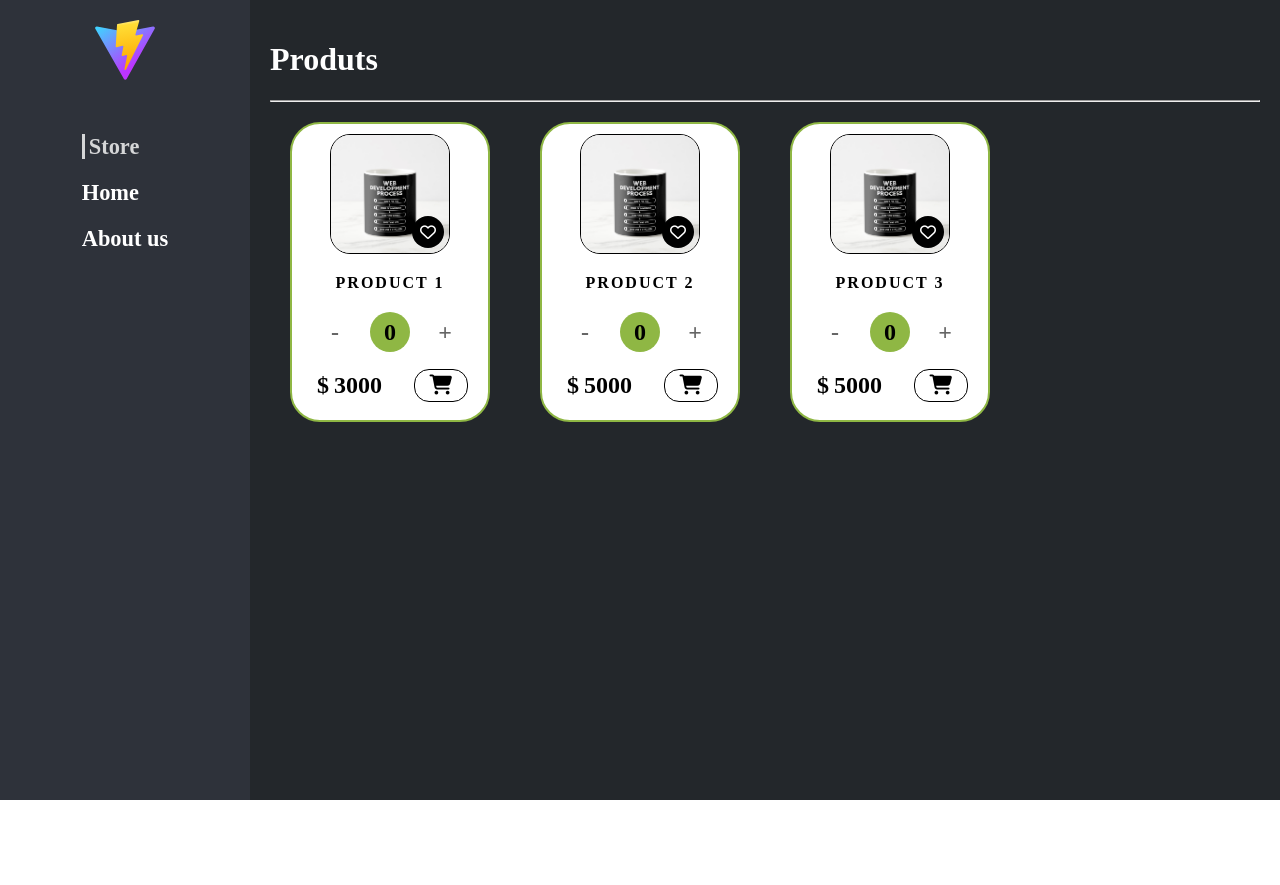
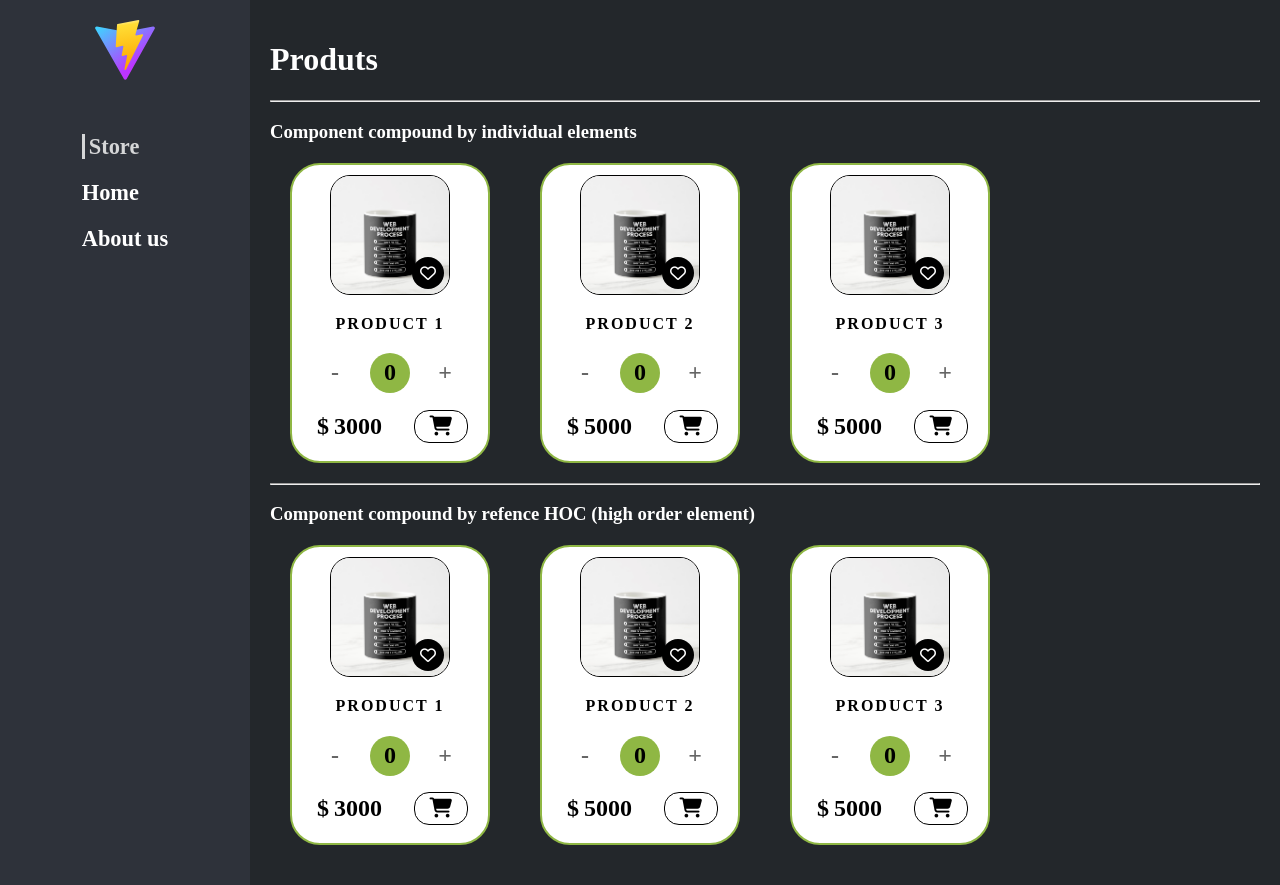
Before and after one commit to DevArthuro/react-advance, a React (Vite) app in the folder 3.component-compound/: page /shopping in a window 1280 px wide. Before the commit the page ends 800 px from the top, so only its background shows below. Built offline with nearby package versions, Linux system fonts and the light colour scheme.

Commit message:
refactor: Implement pattern Component Compound by HOC or parent reference

```diff
--- a/3.component-compound/src/components/ProductCard.tsx
+++ b/3.component-compound/src/components/ProductCard.tsx
@@ -1,10 +1,14 @@
 import ProductContextProvider from "../context/productContext";
 import useProduct from "../hooks/useProduct";
+import AddCartButton from "./partials/AddCartButton";
+import Counter from "./partials/Counter";
+import Details from "./partials/Details";
+import Image from "./partials/Image";
 
-const ProductCard: React.FC<{ children: React.ReactNode[]; id: string }> = ({
-  id,
-  children,
-}) => {
+const ProductCardComponent: React.FC<{
+  children: React.ReactNode[];
+  id: string;
+}> = ({ id, children }) => {
   const { state, increase, decrease, addFav, addCart } = useProduct({ id });
 
   const { product } = state;
@@ -18,4 +22,11 @@ const ProductCard: React.FC<{ children: React.ReactNode[]; id: string }> = ({
   );
 };
 
-export default ProductCard;
+export const ProductCard = Object.assign(ProductCardComponent, {
+  Image,
+  Details,
+  Counter,
+  AddCartButton,
+});
+
+export default ProductCardComponent;
--- a/3.component-compound/src/page/ShoppingCart.tsx
+++ b/3.component-compound/src/page/ShoppingCart.tsx
@@ -2,7 +2,7 @@ import AddCartButton from "../components/partials/AddCartButton";
 import Counter from "../components/partials/Counter";
 import Details from "../components/partials/Details";
 import Image from "../components/partials/Image";
-import ProductCard from "../components/ProductCard";
+import ProductCardHOC, { ProductCard } from "../components/ProductCard";
 import { PRODUCTS } from "../utils/product";
 
 const ShoppingCart = () => {
@@ -10,6 +10,7 @@ const ShoppingCart = () => {
     <div>
       <h1>Produts</h1>
       <hr />
+      <h3>Component compound by individual elements</h3>
       {/* Component Compound By Single Elements */}
       <div className="products">
         {PRODUCTS.map((product) => (
@@ -21,6 +22,19 @@ const ShoppingCart = () => {
           </ProductCard>
         ))}
       </div>
+      <hr />
+      <h3>Component compound by refence HOC (high order element)</h3>
+      {/* Component Compound By HOC */}
+      <div className="products">
+        {PRODUCTS.map((product) => (
+          <ProductCardHOC id={product.id} key={product.id}>
+            <ProductCard.Image />
+            <ProductCard.Details />
+            <ProductCard.Counter />
+            <ProductCard.AddCartButton />
+          </ProductCardHOC>
+        ))}
+      </div>
     </div>
   );
 };
```
